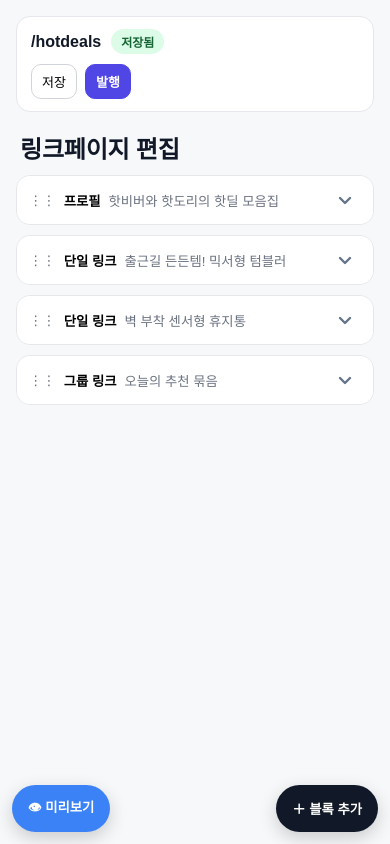
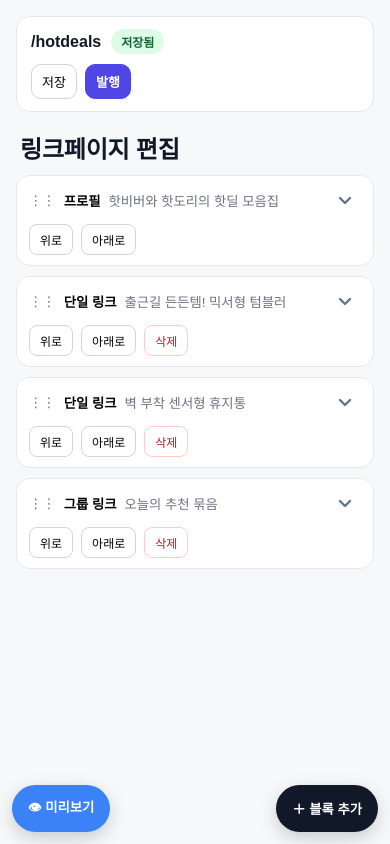
Before and after one commit to jinuksung/linkpage, a Next.js app in the folder web/: page /admin in a window 390 px wide. Built offline with nearby package versions, Linux system fonts and the light colour scheme; a web font is replaced by a local one.

Commit message:
fix(admin-mobile): add visible delete and reorder controls for touch devices

```diff
--- a/web/src/app/admin/page.module.css
+++ b/web/src/app/admin/page.module.css
@@ -398,6 +398,25 @@
   transform: rotate(180deg);
 }
 
+.mobileCardActions {
+  display: flex;
+  gap: 8px;
+  padding: 0 12px 10px;
+}
+
+.mobileCardActions button {
+  border: 1px solid #d1d5db;
+  background: #fff;
+  border-radius: 8px;
+  padding: 6px 10px;
+  font-size: 12px;
+}
+
+.dangerBtn {
+  border-color: #fecaca !important;
+  color: #b91c1c;
+}
+
 .mobileInlineForm {
   border-top: 1px solid #f1f5f9;
   padding: 10px;
--- a/web/src/app/admin/page.tsx
+++ b/web/src/app/admin/page.tsx
@@ -619,6 +619,38 @@ export default function AdminPage() {
                 </svg>
               </button>
 
+              <div className={styles.mobileCardActions}>
+                <button
+                  onClick={(e) => {
+                    e.stopPropagation();
+                    const idx = blocks.findIndex((x) => x.id === b.id);
+                    if (idx > 0) reorderBlocks(b.id, blocks[idx - 1].id);
+                  }}
+                >
+                  위로
+                </button>
+                <button
+                  onClick={(e) => {
+                    e.stopPropagation();
+                    const idx = blocks.findIndex((x) => x.id === b.id);
+                    if (idx >= 0 && idx < blocks.length - 1) reorderBlocks(b.id, blocks[idx + 1].id);
+                  }}
+                >
+                  아래로
+                </button>
+                {b.type !== "profile" ? (
+                  <button
+                    className={styles.dangerBtn}
+                    onClick={(e) => {
+                      e.stopPropagation();
+                      remove(b.id);
+                    }}
+                  >
+                    삭제
+                  </button>
+                ) : null}
+              </div>
+
               {expandedBlockId === b.id ? (
                 <div className={styles.mobileInlineForm}>
                   {b.type === "single" ? renderSingleForm(b) : b.type === "profile" ? (
```
